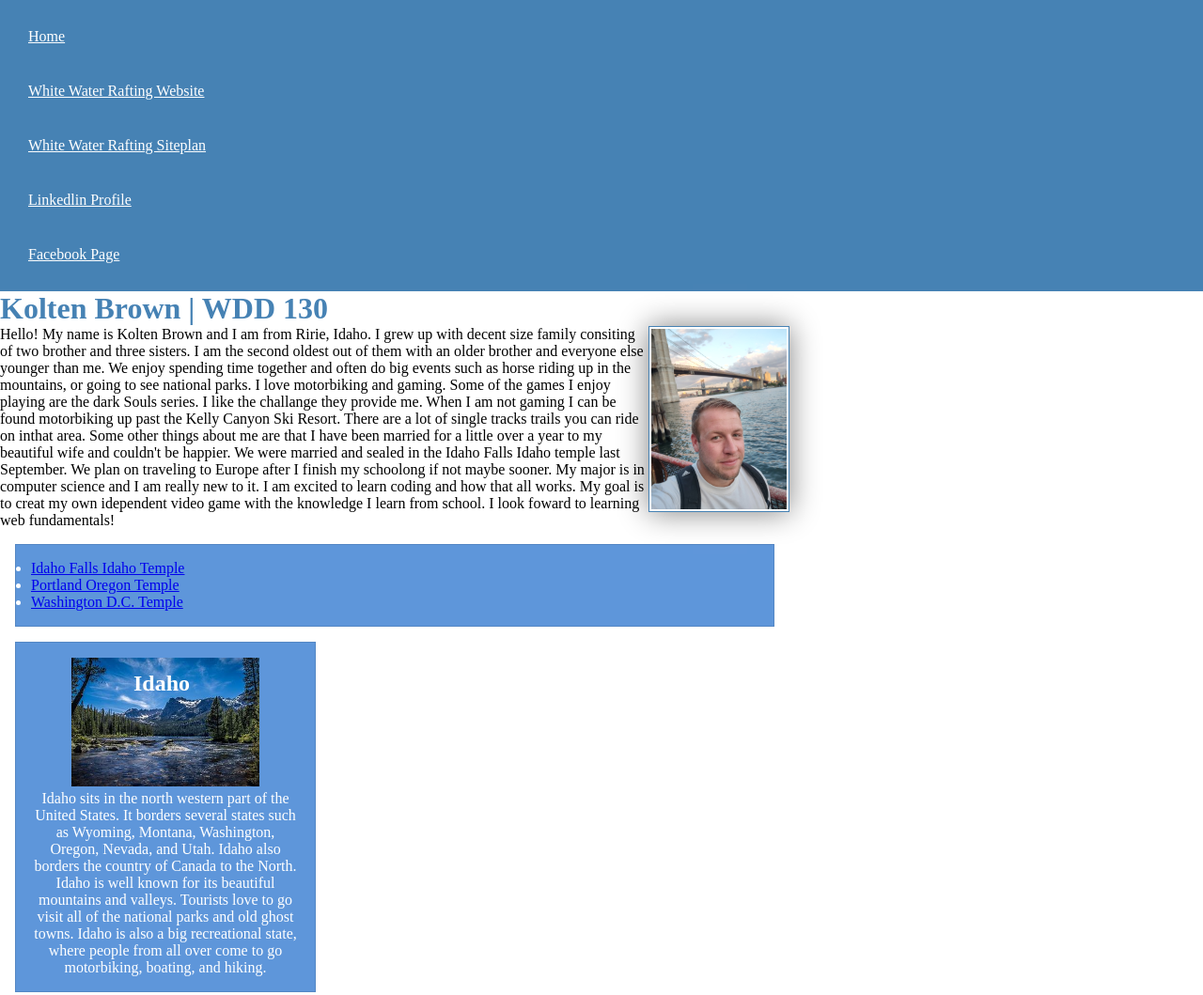
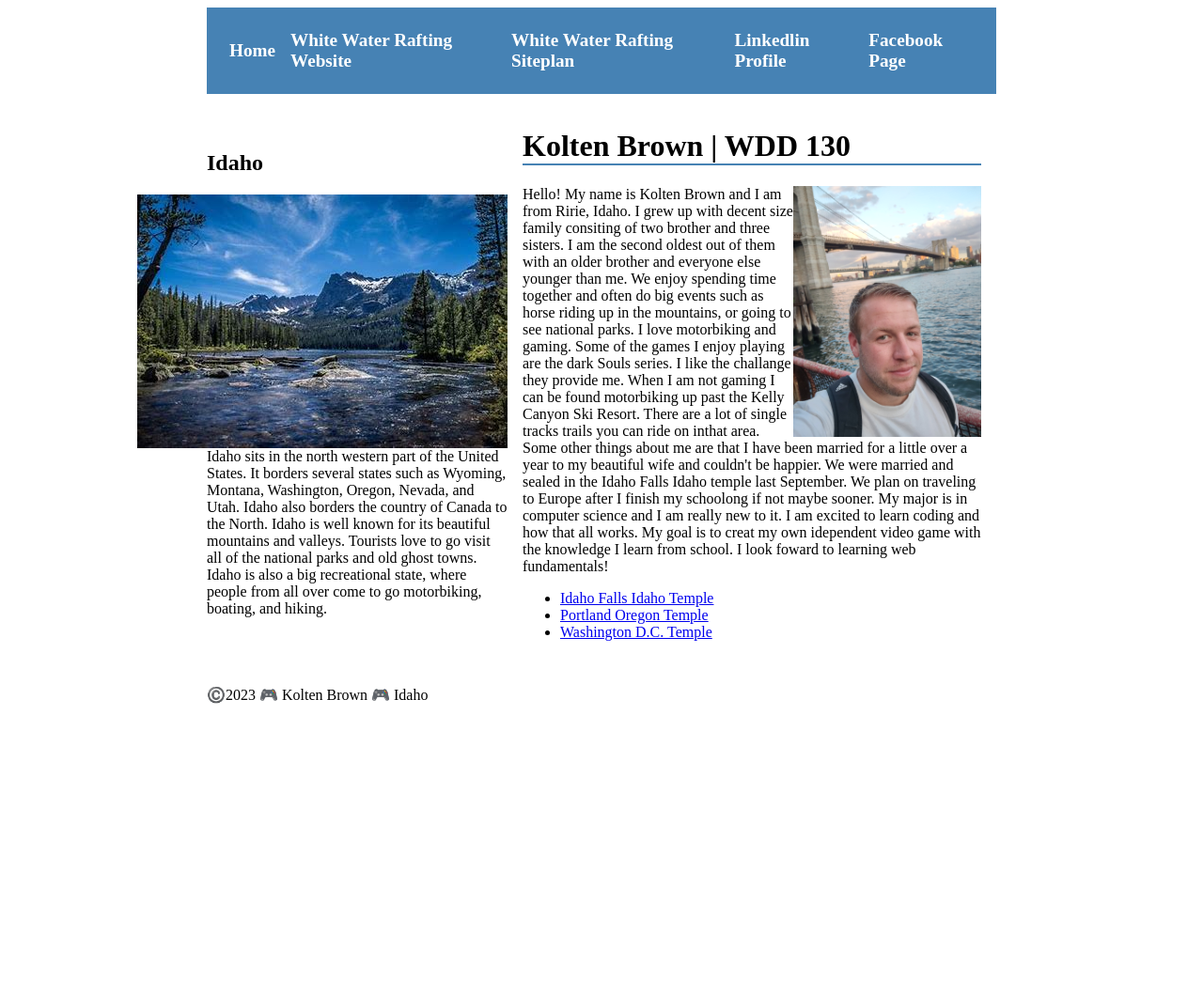
Before and after one commit to Brownie-Boy/wdd130, a plain HTML site: page index.html in a window 1280 px wide. Shown: the top 1059 px of the page at 94% size. After the commit the page ends 800 px from the top, so only its background shows below. Drawn offline with Linux system fonts and the light colour scheme.

Commit message:
W04 Home Page Enhancements

```diff
--- a/index.html
+++ b/index.html
@@ -18,6 +18,7 @@
                 <a href=" https://facebook.com">Facebook Page</a>
             </nav>
         </header>
+        <div class="grid">
             <main>
                 <h1>Kolten Brown | WDD 130</h1>
                 <img src="images/profile.jpg" alt="Hello, my name is Kolten Brown" width="200">
@@ -33,6 +34,8 @@
                 <img src="images/IdahoSawtooths.jpg" alt="Idaho Mountains">
                 <p>Idaho sits in the north western part of the United States. It borders several states such as Wyoming, Montana, Washington, Oregon, Nevada, and Utah. Idaho also borders the country of Canada to the North. Idaho is well known for its beautiful mountains and valleys. Tourists love to go visit all of the national parks and old ghost towns. Idaho is also a big recreational state, where people from all over come to go motorbiking, boating, and hiking.</p>
             </aside>
+        </div>
+
         <footer>
             <p>©️2023 🎮 Kolten Brown 🎮 Idaho</p>
         </footer>
--- a/styles/styles.css
+++ b/styles/styles.css
@@ -1,7 +1,9 @@
-* {
-    margin: 0;
-    padding: 0;
-    box-sizing: border-box;
+
+
+
+header, .grid, footer {
+    max-width:840px;
+    margin: 0 auto;
 }
 
 
@@ -9,63 +11,43 @@
 
 nav {
     background-color:steelblue;
-    padding: 10px;
+    padding: 1rem;
+    display: flex;
+    justify-content: space-evenly;
+    align-items: center;
 }
 nav a {
+    display: block;
+    padding: 0.5rem;
+    text-decoration: none;
+    font-size: 1.2rem;
+    font-weight: 700;
     color: white;
-    display: block;
-    padding: 20px
 }
 h1 {
-    color: steelblue;
+    border-bottom: 2px solid steelblue;
 }
+
+.grid {
+    display: grid;
+    align-items: center;
+  }
+
+main {
+    grid-column: 2/3;
+    margin: 1rem;
+}
+
 main img {
-    width: 150px;
-    height: auto;
-    border: 1px solid steelblue;
-    padding: 2px;
-    box-shadow: 0 0 30px gray;
     float: right;
 }
-p {
-    padding: 0px;
-}
-main {
-    max-width: 840px;
-}
+
 aside {
-    width: 20em;
-    margin: 1em;
-    border: 1px solid rgba(0, 0, 0, 0.2);
-    padding: 1em;
-    background-color: grey;
-    color: rgb(18, 28, 2);
-    text-align: center;
+    width: 20rem;
     position: relative;
+    grid-column: 1/2;
+    grid-row: 1/2;
 }
 aside img {
-    width: 200px;
-    height: auto;
+    float: right;
 }
-
-aside h2 {
-    position: absolute;
-    top: 30px;
-    left: 125px;
-}
-
-footer {
-    margin-top: 1em;
-    border-top: 1px solid #000;
-    text-align: center;
-}
-
-
-/* Class Selectors */
-.box {
-    margin: 1rem;
-    border: 1px solid rgba(0,0,0,.1);
-    padding: 1rem;
-    background-color:rgb(94, 150, 218);
-    color:rgb(255, 255, 255);
-}
```
Also changed, not shown: images/IdahoSawtooths1.jpg (added). Lines whose indentation alone changed are shown as unchanged.
